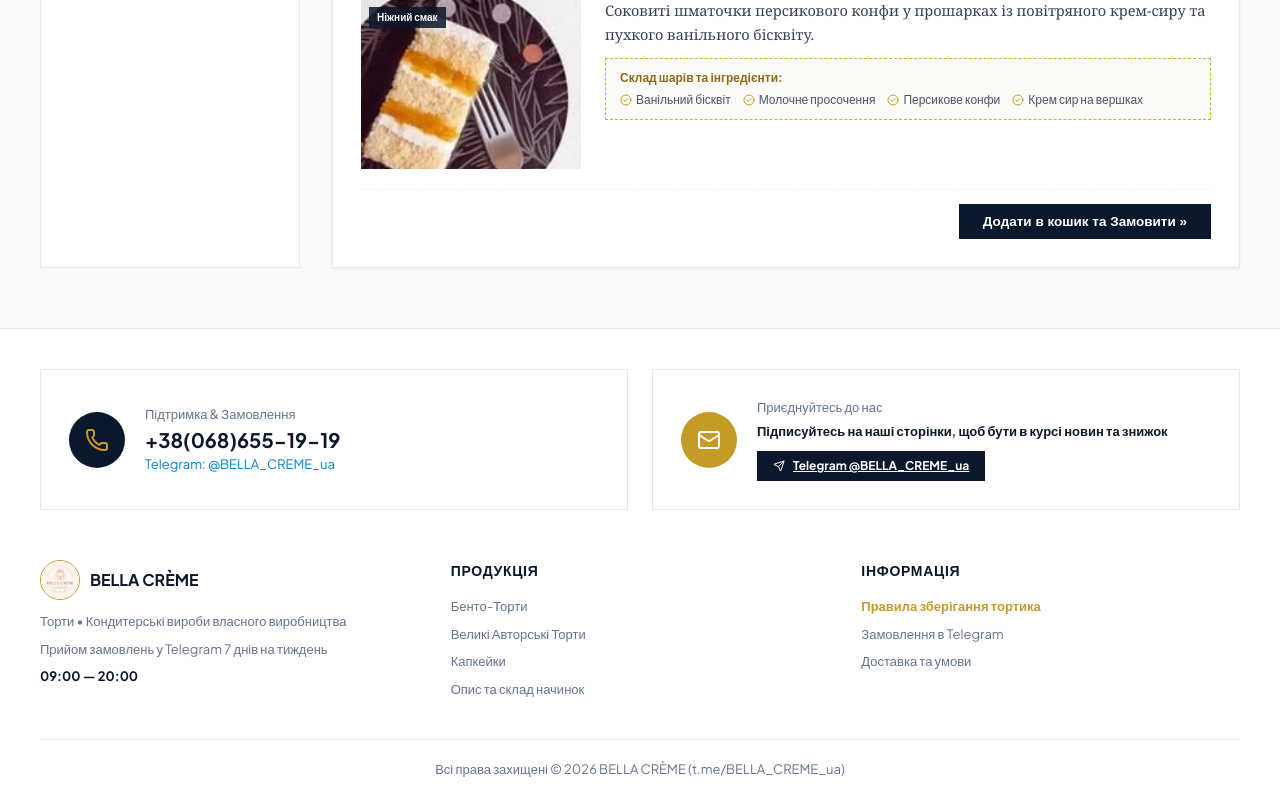
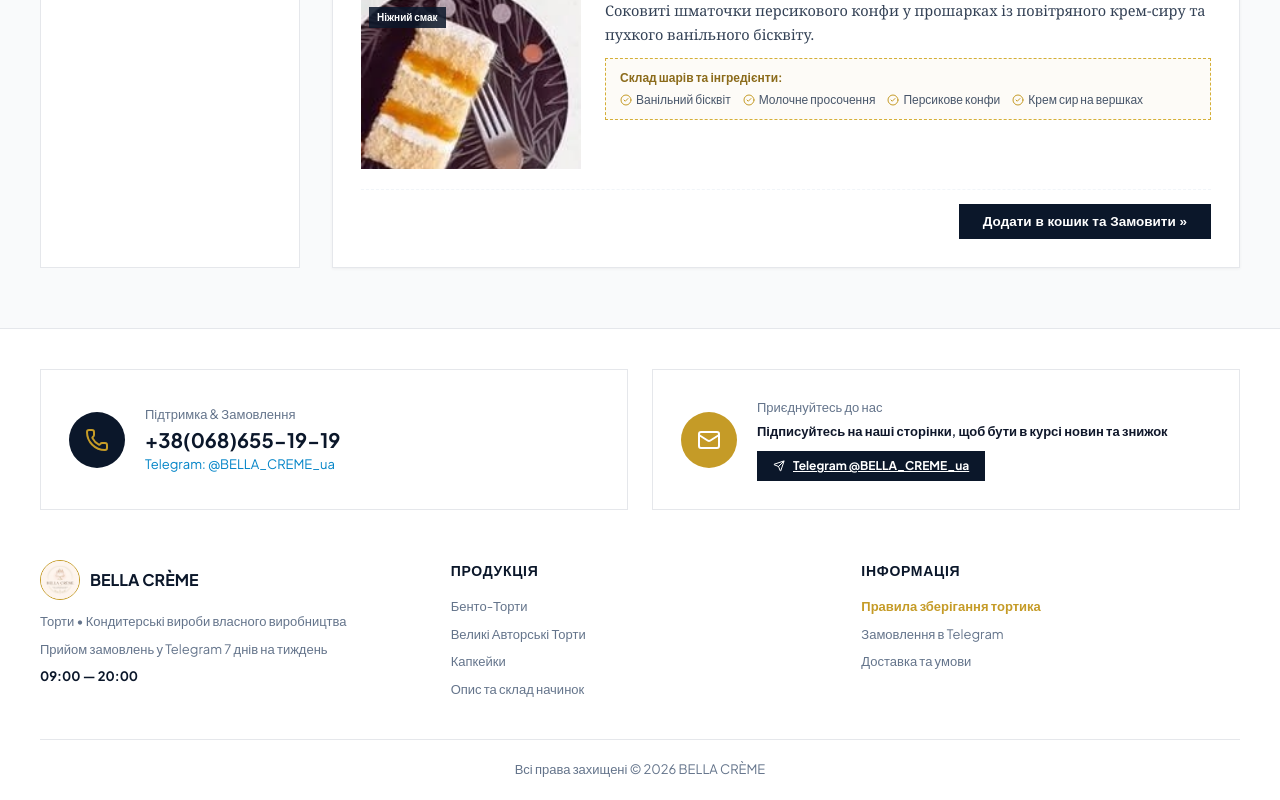
Before and after one commit to awraamgitelman-ops/tort, a React (Vite) app: page /#catalog in a window 1280 px wide. Shown: the part 9483-10283 px from the top of the page. Built offline with nearby package versions, Linux system fonts and the light colour scheme; no server answers; the HTML template or start-up script is replaced by a standard one.

Commit message:
Update footer copyright string to Всі права захищені © 2026 BELLA CRÈME

```diff
--- a/src/components/Footer.jsx
+++ b/src/components/Footer.jsx
@@ -112,7 +112,7 @@ export default function Footer({ onGoToTab, onGoToCategory }) {
 
         {/* Bottom Copyright Line */}
         <div style={{ borderTop: '1px solid var(--border-light)', padding: '20px 0', textAlign: 'center', fontSize: '13px', color: 'var(--text-muted)' }}>
-          Всі права захищені © {new Date().getFullYear()} BELLA CRÈME (t.me/BELLA_CREME_ua)
+          Всі права захищені © {new Date().getFullYear()} BELLA CRÈME
         </div>
       </div>
     </footer>
```
